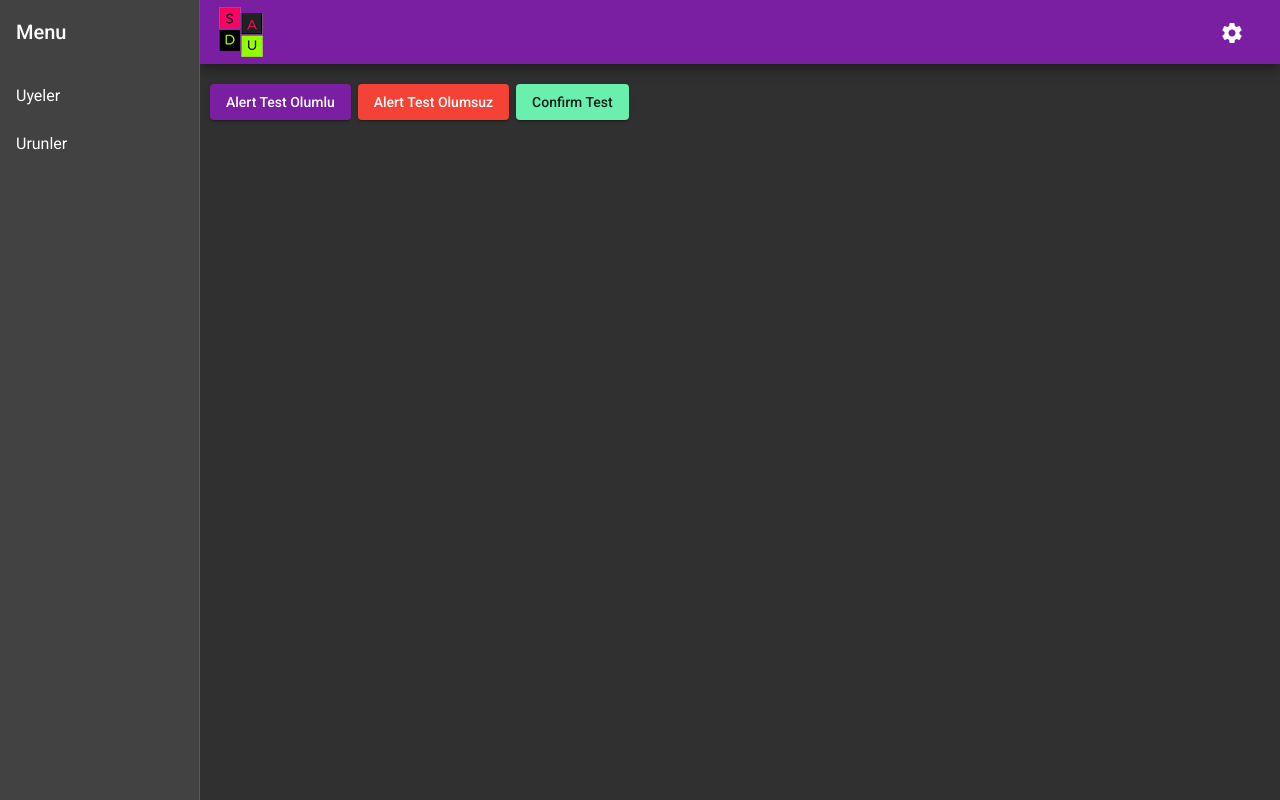
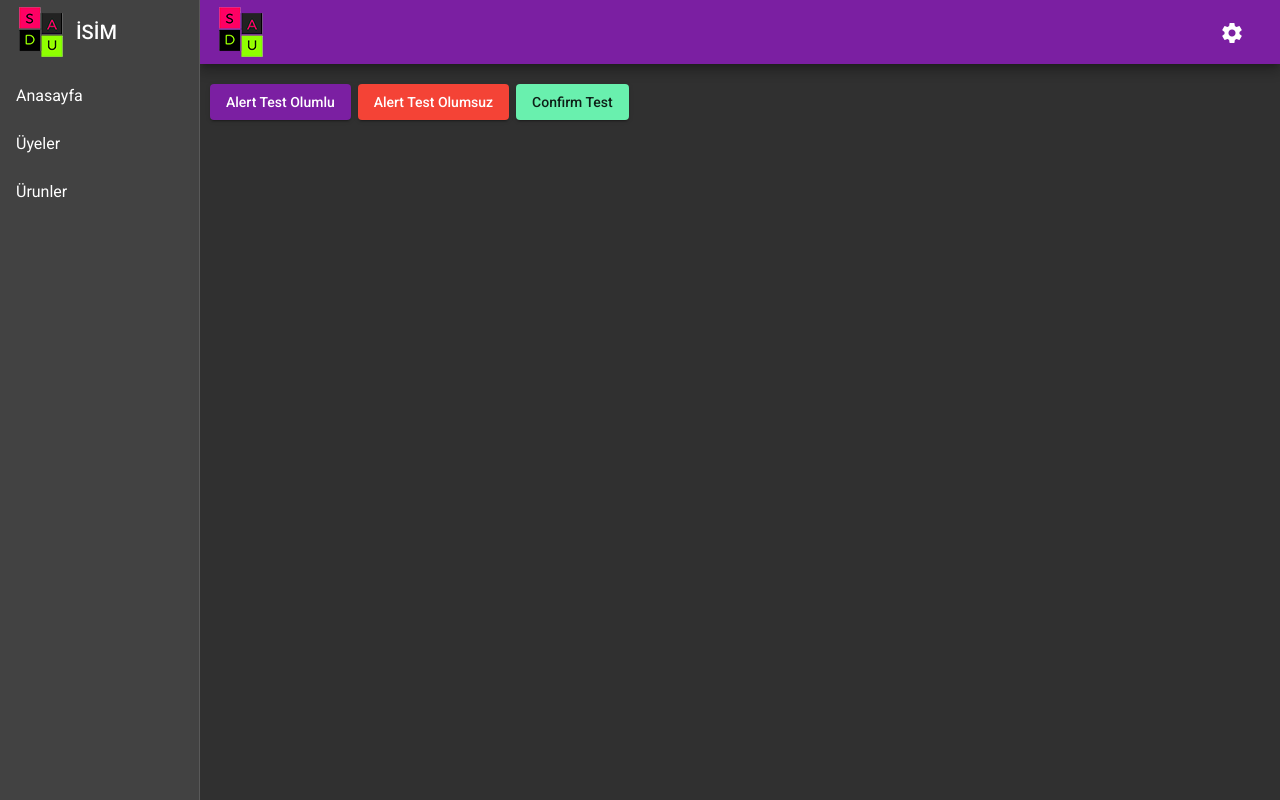
Before and after one commit to furkanogur/SaduAngular, an Angular app: page / in a window 1280 px wide. Built offline with nearby package versions, Linux system fonts and the light colour scheme.

Commit message:
logo eklendi

```diff
--- a/src/app/components/main-nav/main-nav.component.html
+++ b/src/app/components/main-nav/main-nav.component.html
@@ -1,9 +1,10 @@
 <mat-sidenav-container class="sidenav-container">
     <mat-sidenav #drawer class="sidenav" fixedInViewport [attr.role]="(isHandset$ | async) ? 'dialog' : 'navigation'" [mode]="(isHandset$ | async) ? 'over' : 'side'" [opened]="(isHandset$ | async) === false">
-        <mat-toolbar>Menu</mat-toolbar>
+        <mat-toolbar> <img src="../../../assets/logo.png" alt="">&nbsp; İSİM</mat-toolbar>
         <mat-nav-list>
-            <a mat-list-item [routerLink]="['/uye']">Uyeler</a>
-            <a mat-list-item [routerLink]="['/urun']">Urunler</a>
+            <a mat-list-item>Anasayfa</a>
+            <a mat-list-item [routerLink]="['/uye']">Üyeler</a>
+            <a mat-list-item [routerLink]="['/urun']">Ürunler</a>
 
         </mat-nav-list>
 
```
